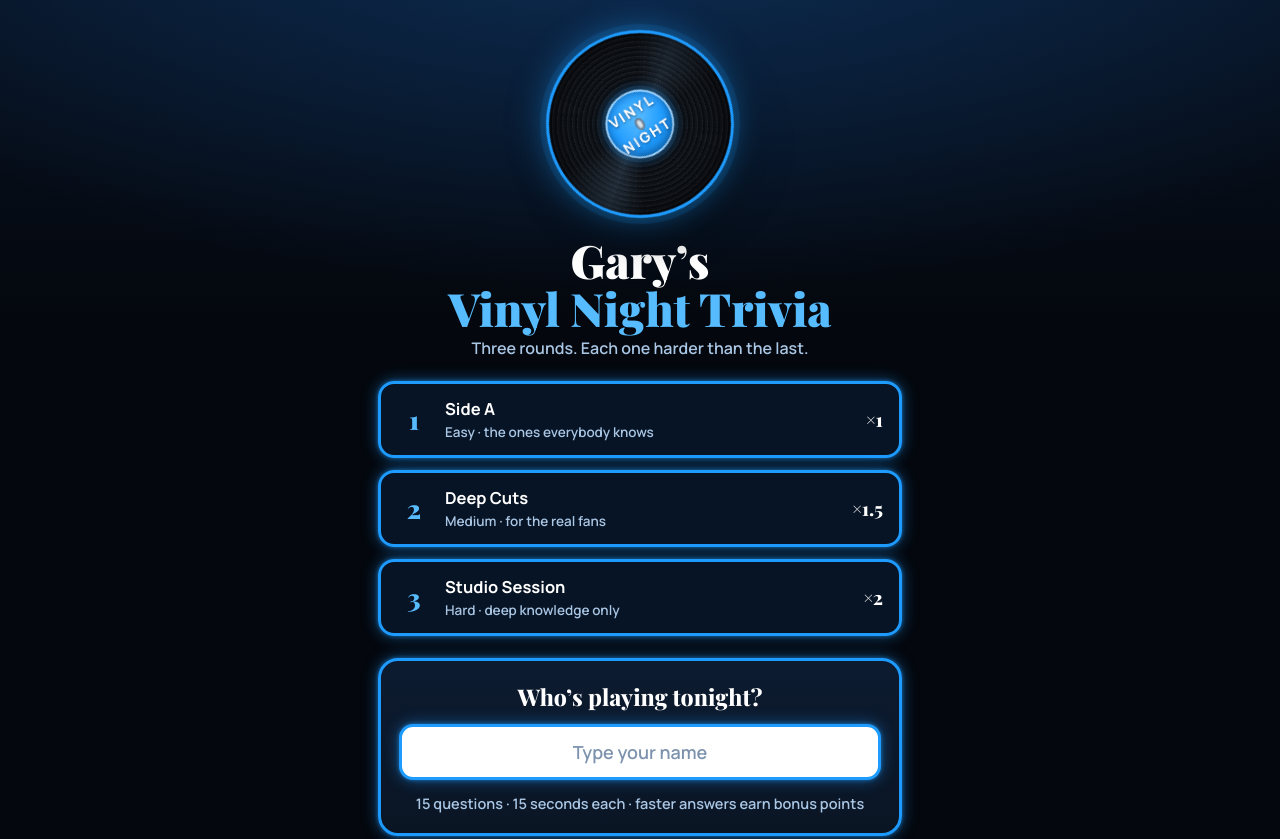
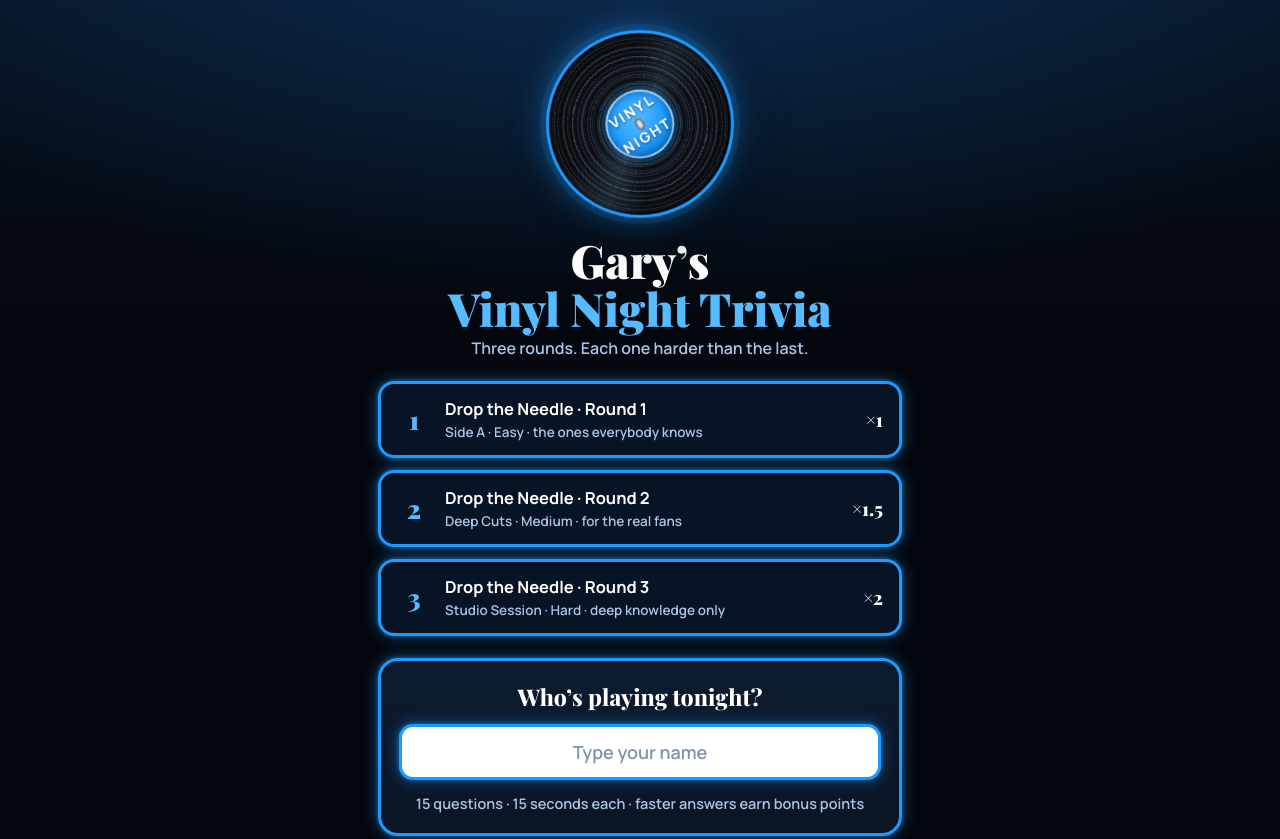
Before and after one commit to aishiftnews-design/vinyl-night, a plain HTML site: page index.html in a window 1280 px wide. Shown: the top 839 px of the page. Drawn offline with nearby package versions, Linux system fonts and the light colour scheme.

Commit message:
Drop the Needle round wording; faint thin groove lines on the spinning record

```diff
--- a/index.html
+++ b/index.html
@@ -61,7 +61,8 @@
         position: relative;
         border-radius: 50%;
         background:
-          repeating-radial-gradient(circle at 50% 50%, #101318 0 2px, #1b1f26 2px 3px, #0a0c10 3px 5px);
+          repeating-radial-gradient(circle at 50% 50%, rgba(255, 255, 255, 0) 0 4px, rgba(190, 215, 255, 0.20) 4px 5px, rgba(255, 255, 255, 0) 5px 9px),
+          repeating-radial-gradient(circle at 50% 50%, #101318 0 2px, #232833 2px 3px, #0a0c10 3px 5px);
         border: 3px solid var(--blue);
         box-shadow:
           0 0 0 6px rgba(30, 155, 255, 0.12),
@@ -508,17 +509,17 @@
         <div class="rounds-list">
           <div class="round-row">
             <div class="rn">1</div>
-            <div class="rt"><b>Side A</b><span>Easy &middot; the ones everybody knows</span></div>
+            <div class="rt"><b>Drop the Needle &middot; Round 1</b><span>Side A &middot; Easy &middot; the ones everybody knows</span></div>
             <div class="mult">&times;1</div>
           </div>
           <div class="round-row">
             <div class="rn">2</div>
-            <div class="rt"><b>Deep Cuts</b><span>Medium &middot; for the real fans</span></div>
+            <div class="rt"><b>Drop the Needle &middot; Round 2</b><span>Deep Cuts &middot; Medium &middot; for the real fans</span></div>
             <div class="mult">&times;1.5</div>
           </div>
           <div class="round-row">
             <div class="rn">3</div>
-            <div class="rt"><b>Studio Session</b><span>Hard &middot; deep knowledge only</span></div>
+            <div class="rt"><b>Drop the Needle &middot; Round 3</b><span>Studio Session &middot; Hard &middot; deep knowledge only</span></div>
             <div class="mult">&times;2</div>
           </div>
         </div>
@@ -607,7 +608,7 @@
           <p class="section-sub" id="break-next-sub" style="margin-bottom: 0;">Round 2 &middot; Medium &middot; points now worth &times;1.5</p>
         </div>
         <div class="btn-row">
-          <button class="btn" id="btn-next-round" type="button">Drop the needle on Round 2</button>
+          <button class="btn" id="btn-next-round" type="button">Drop the Needle on Round 2</button>
         </div>
       </section>
 
@@ -1078,10 +1079,10 @@
           $("break-detail").textContent =
             state.roundCorrect[state.round] + " of " + nightQs().length + " correct that round · " +
             state.score + " points so far";
-          $("break-next-title").textContent = "Next up: " + upcoming.name;
+          $("break-next-title").textContent = "Next up: Drop the Needle \u00b7 Round " + (state.round + 2) + " \u2014 " + upcoming.name;
           $("break-next-sub").textContent =
             "Round " + (state.round + 2) + " · " + upcoming.diff + " · points now worth " + upcoming.multLabel;
-          $("btn-next-round").textContent = "Drop the needle on Round " + (state.round + 2);
+          $("btn-next-round").textContent = "Drop the Needle on Round " + (state.round + 2);
           show("screen-break");
         }
 
```
